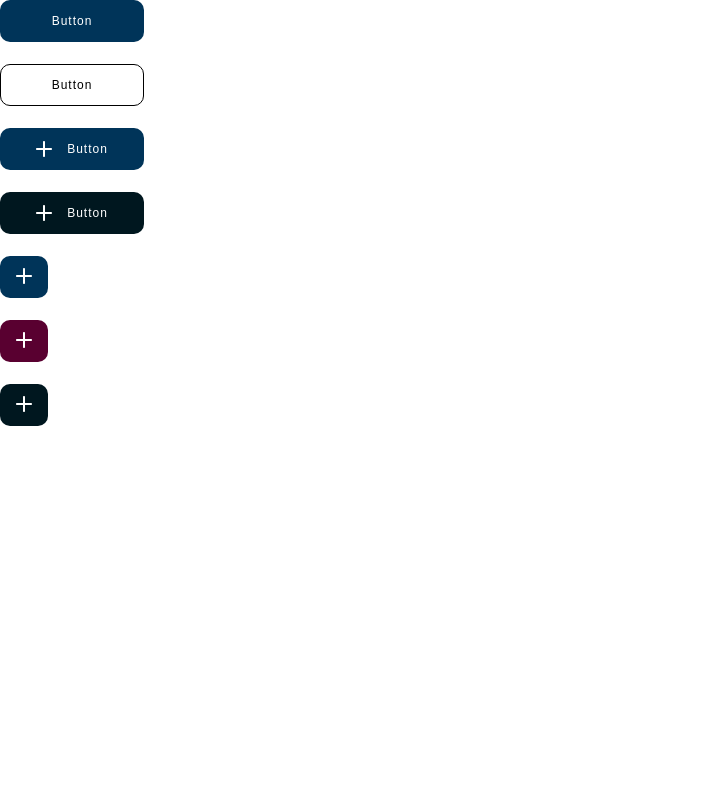
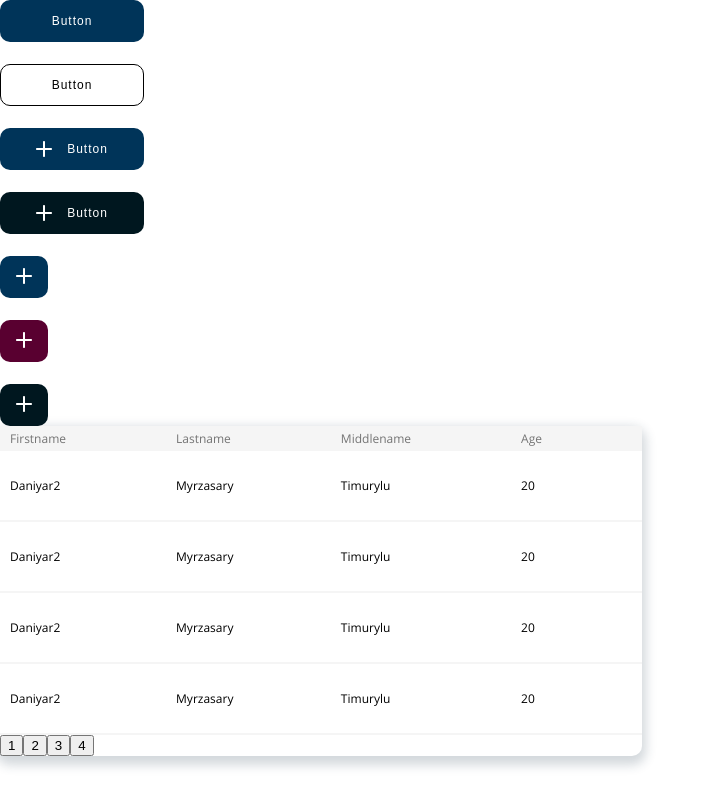
Before and after one commit to kanatbkeeep/diploma, a React (Create React App) app: page / in a window 1280 px wide. Shown: the whole page, without its empty margins (0-712 px from the left). Built offline with nearby package versions, Linux system fonts and the light colour scheme.

Commit message:
сделал компанент и пагинацию

```diff
--- a/src/App.tsx
+++ b/src/App.tsx
@@ -4,6 +4,7 @@ import './style/common.scss';
 import {store} from './store/store'
 import {Provider} from 'react-redux'
 import Button from './components/Button/Button'
+import Table from "./components/Table/Table";
 
 function App() {
     return (
@@ -43,6 +44,8 @@ function App() {
             <Button
                 type={'smallDark'}
             />
+
+                <Table/>
         </Provider>
     );
 }
--- /dev/null
+++ b/src/components/Table/Table.tsx
@@ -0,0 +1,72 @@
+import React, {useEffect, useState} from "react";
+
+const Table = (props: any) => {
+    const [currentPage, setCurrentPage] = useState(1);
+
+
+    const arr = [
+        {firstname: "Daniyar",lastname:"Myrzasary",middlename:"Timurylu",age:20},
+        {firstname: "Daniyar",lastname:"Myrzasary",middlename:"Timurylu",age:20},
+        {firstname: "Daniyar",lastname:"Myrzasary",middlename:"Timurylu",age:20},
+        {firstname: "Daniyar",lastname:"Myrzasary",middlename:"Timurylu",age:20},
+        {firstname: "Daniyar2",lastname:"Myrzasary",middlename:"Timurylu",age:20},
+        {firstname: "Daniyar2",lastname:"Myrzasary",middlename:"Timurylu",age:20},
+        {firstname: "Daniyar2",lastname:"Myrzasary",middlename:"Timurylu",age:20},
+        {firstname: "Daniyar2",lastname:"Myrzasary",middlename:"Timurylu",age:20},
+        {firstname: "Daniyar3",lastname:"Myrzasary",middlename:"Timurylu",age:20},
+        {firstname: "Daniyar3",lastname:"Myrzasary",middlename:"Timurylu",age:20},
+        {firstname: "Daniyar3",lastname:"Myrzasary",middlename:"Timurylu",age:20},
+        {firstname: "Daniyar3",lastname:"Myrzasary",middlename:"Timurylu",age:20},
+        {firstname: "Daniyar4",lastname:"Myrzasary",middlename:"Timurylu",age:20},
+        {firstname: "Daniyar4",lastname:"Myrzasary",middlename:"Timurylu",age:20},
+        {firstname: "Daniyar4",lastname:"Myrzasary",middlename:"Timurylu",age:20},
+
+    ]
+
+
+    let totalPages:any = [];
+    for(let i = 1; i<=Math.ceil(arr.length/4);i++){
+        totalPages.push(i);
+    }
+
+    return (
+        <div>
+            <table>
+                <thead>
+                <tr>
+                    <th>Firstname</th>
+                    <th>Lastname</th>
+                    <th>Middlename</th>
+                    <th>Age</th>
+                </tr>
+                </thead>
+                <tbody>
+                {
+                    arr.slice(0+(currentPage*4),4+(currentPage*4)).map((item:any)=>{
+                        return(
+                            <tr>
+                                <td>{item.firstname}</td>
+                                <td>{item.lastname}</td>
+                                <td>{item.middlename}</td>
+                                <td>{item.age}</td>
+                            </tr>
+                        )
+                    })
+                }
+                </tbody>
+                <div>{
+                    totalPages.map((item:any)=>{
+                        return(
+                            <button onClick={()=>{
+                                 setCurrentPage(item-1);
+                            }}>{item}</button>
+                        )
+                    })
+                }</div>
+            </table>
+        </div>
+    )
+
+}
+
+export default Table;
--- a/src/style/common.scss
+++ b/src/style/common.scss
@@ -170,6 +170,38 @@ body {
   background-color: #02667a;
 }
 
+//таблица
+
+table{
+  box-shadow: 0px 5px 11px 4px rgba(34, 60, 80, 0.2);
+  border-radius: 10px;
+  font-size: 12px;
+  border-spacing: 0;
+  border-collapse: collapse;
+  font-family: $font-stack;
+}
+
+thead{
+  background-color: #F5F5F5;
+}
+
+thead th{
+  padding: 4px 100px 4px 10px;
+  text-align: left;
+  color: #747474;
+  font-weight: lighter;
+}
+
+tbody tr{
+  border-bottom: 2px solid #F5F5F5;
+}
+
+tbody td{
+  padding: 26px 0px 26px 10px;
+}
+
+
+
 @font-face {
   font-family: 'Poppins';
   src: local("OpenSans"),
```
